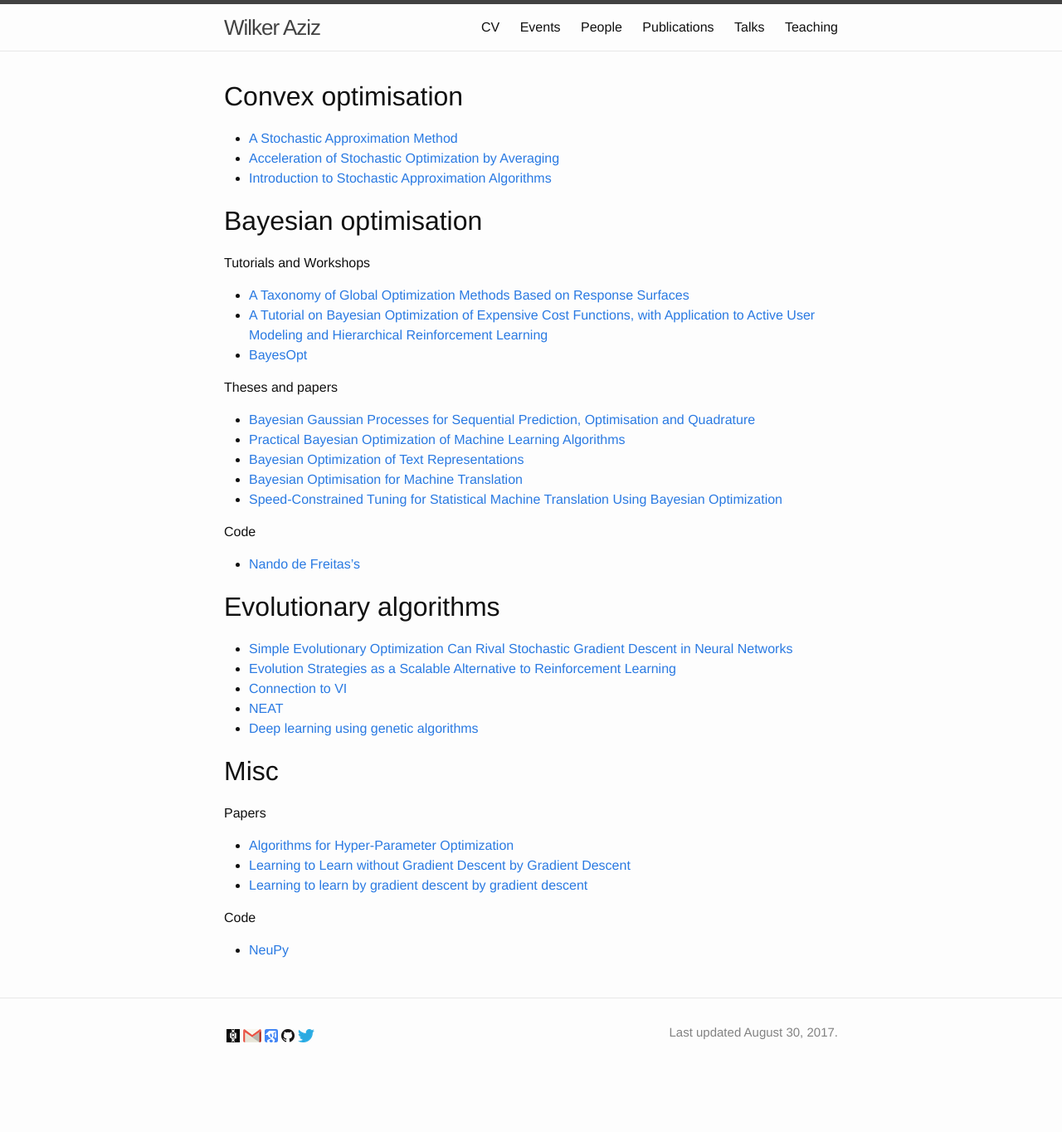
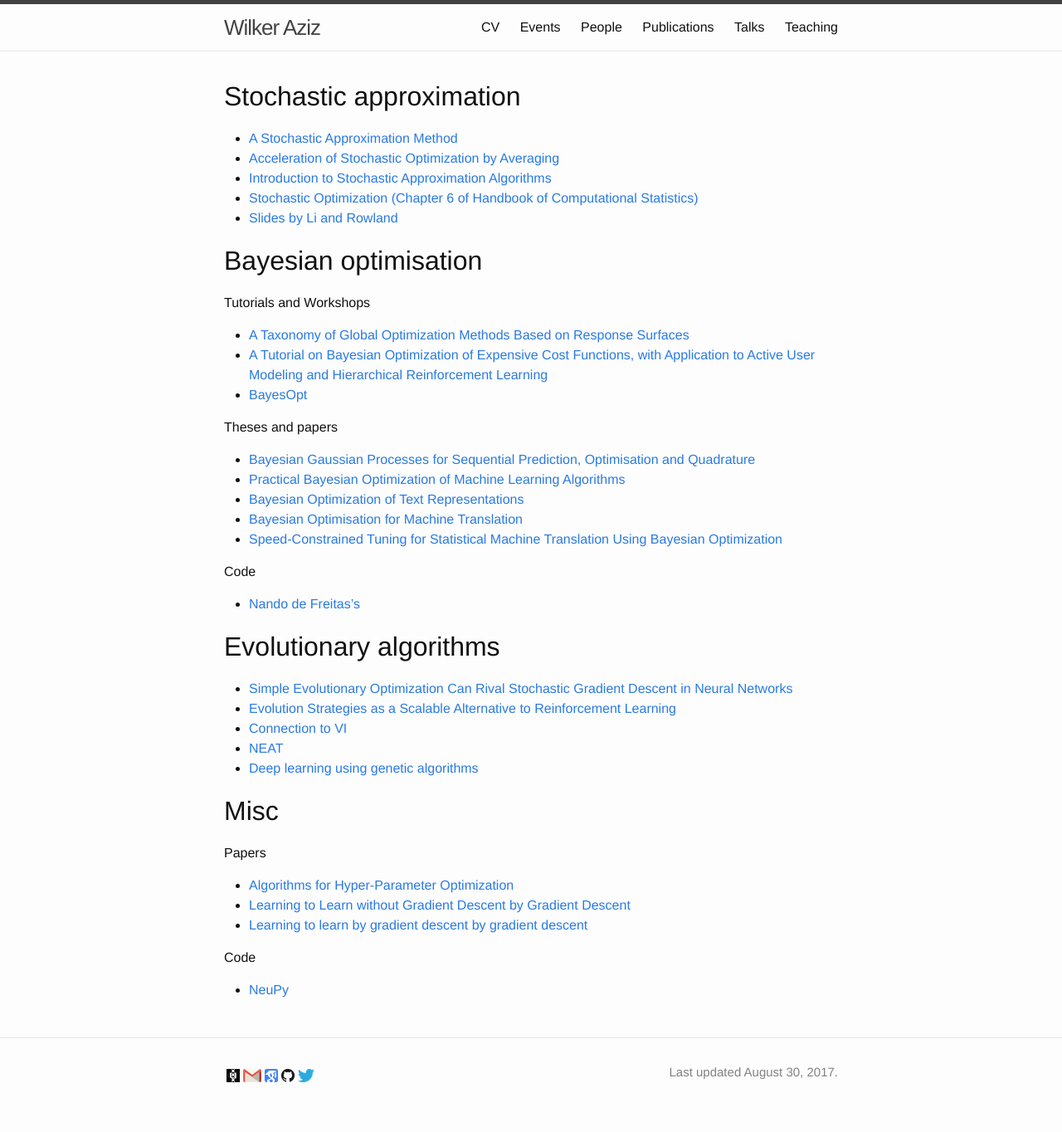
Before and after one commit to wilkeraziz/oldsite, a Jekyll site: the page built from pages/opt.markdown, in a window 1280 px wide. Shown: the whole page at 83% size. Built offline with Jekyll 4.4.1, drawn with Linux system fonts in a browser that asks for light colours; before the commit the page ends 1316 px from its top, so only the background shows below that.

Commit message:
more on optimisation

```diff
--- a/pages/opt.markdown
+++ b/pages/opt.markdown
@@ -4,11 +4,13 @@ title: Optimisation
 menu: no
 ---
 
-# Convex optimisation
+# Stochastic approximation
 
 * [A Stochastic Approximation Method](https://www.jstor.org/stable/2236626)
 * [Acceleration of Stochastic Optimization by Averaging](http://www.meyn.ece.ufl.edu/archive/spm_files/Courses/ECE555-2011/555media/poljud92.pdf)
 * [Introduction to Stochastic Approximation Algorithms](http://www.professeurs.polymtl.ca/jerome.le-ny/teaching/DP_fall09/notes/lec11_SA.pdf)
+* [Stochastic Optimization (Chapter 6 of Handbook of Computational Statistics)](http://www.jhuapl.edu/spsa/PDF-SPSA/Handbook04_StochasticOptimization.pdf)
+* [Slides by Li and Rowland](http://cbl.eng.cam.ac.uk/pub/Intranet/MLG/ReadingGroup/sgd.pdf)
 
 
 # Bayesian optimisation
```
